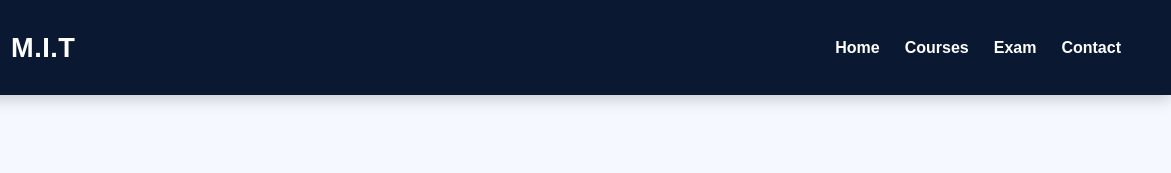
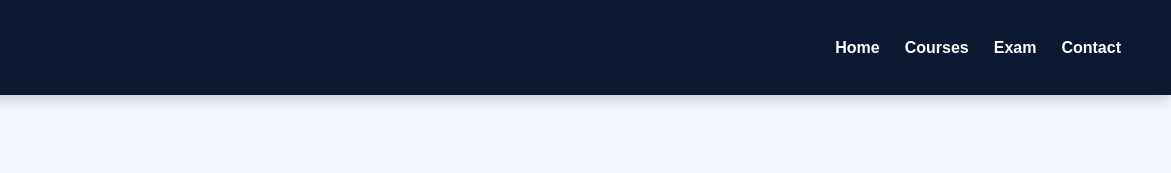
Before and after one commit to Eminence999/MIDASEDU-PAGE, a plain HTML site: page index.html in a window 1280 px wide. Shown: the top 173 px of the page, 109-1280 px from the left. Drawn offline with Linux system fonts and the light colour scheme.

Commit message:
Remove M.I.T heading from header section

```diff
--- a/index.html
+++ b/index.html
@@ -215,7 +215,6 @@
   <header>
     <div class="site-title">
       <img src="logo.png" alt="Midas Information Technology Logo">
-      <h1>M.I.T</h1>
     </div>
     <nav>
       <ul>
```
